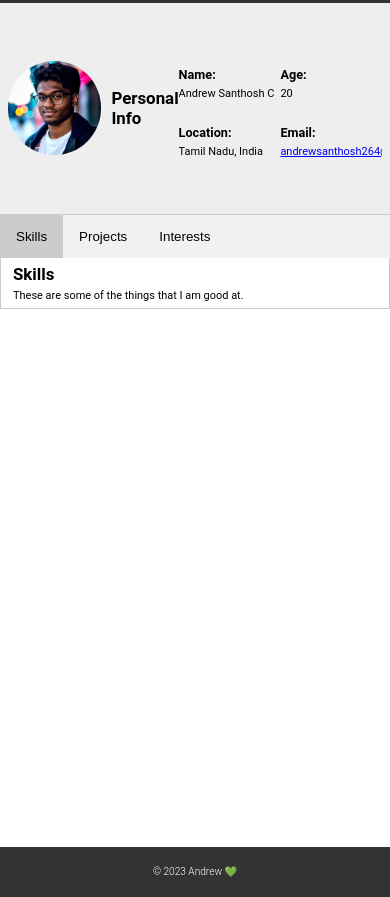
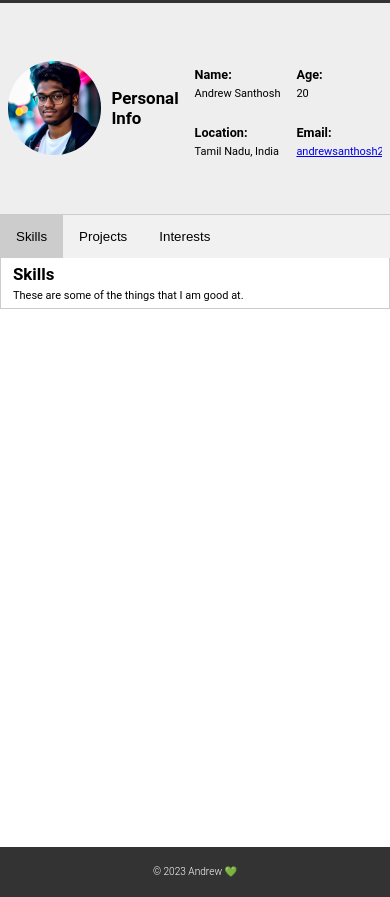
Before and after one commit to andrew264/andrew264.github.io, a plain HTML site: page index.html in a window 390 px wide. Shown: the part 48-945 px from the top of the page. Drawn offline with Linux system fonts and the light colour scheme.

Commit message:
some changes

```diff
--- a/static/css/style.css
+++ b/static/css/style.css
@@ -58,6 +58,7 @@
     border-radius: 50%;
     position: relative;
     top: 0;
+    pointer-events: none;
 }
 
 #personal-info-text {
@@ -194,6 +195,7 @@ footer p {
         white-space: nowrap;
         overflow: hidden;
         text-overflow: ellipsis;
+        padding-left: 1em;
     }
 
     .info-item p {
```
